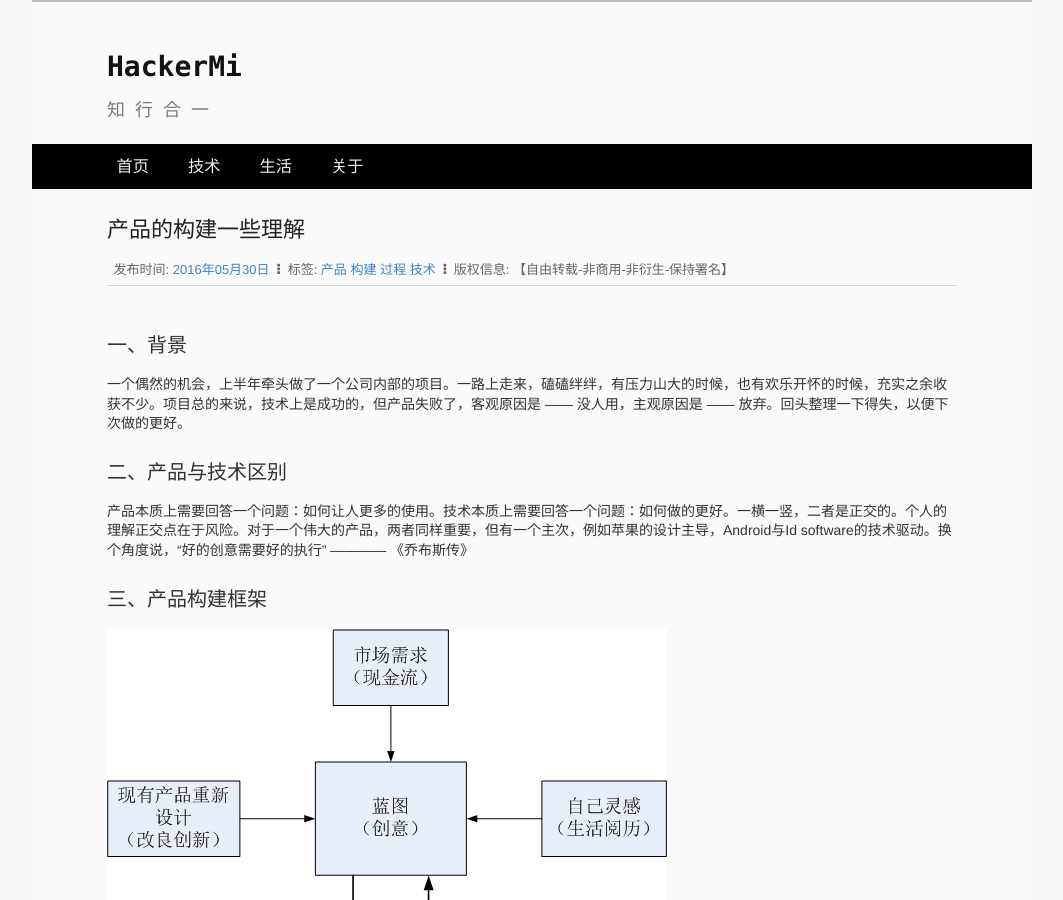
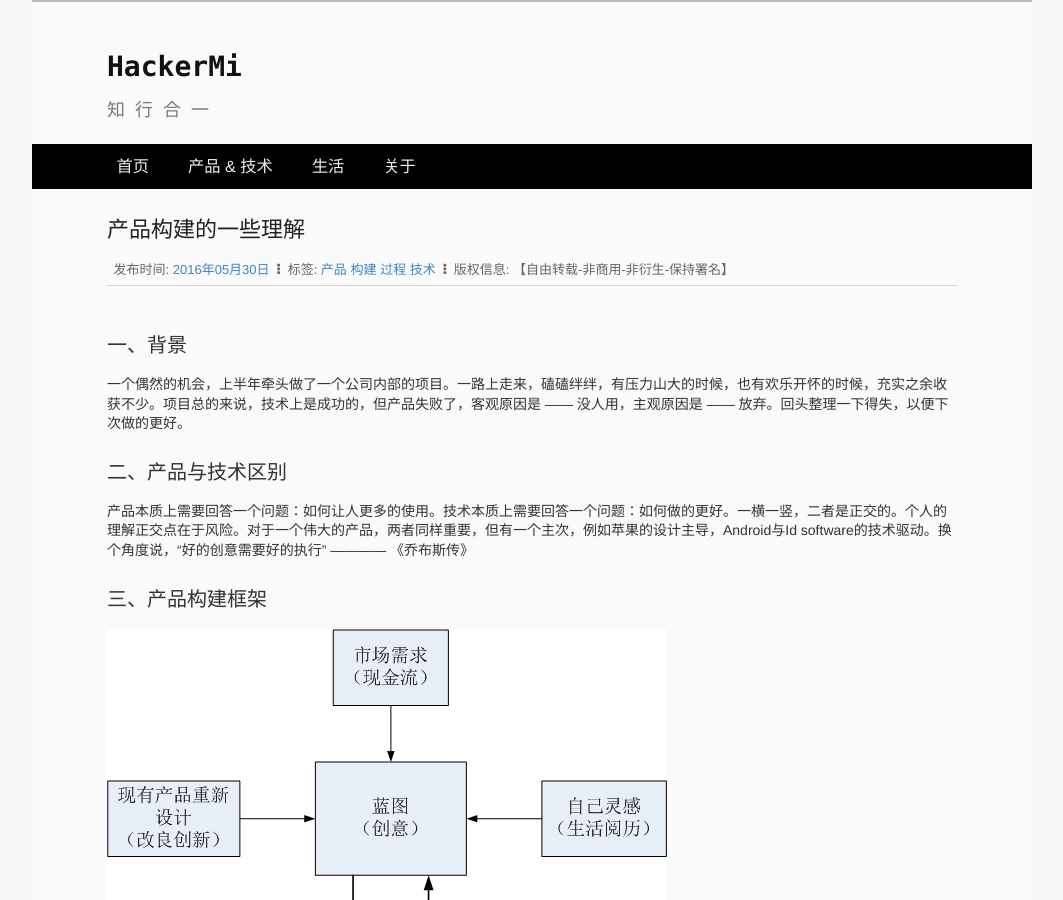
Before and after one commit to HackerMi/hackermi.github.com, a Jekyll site: the page built from _posts/tech/2016-05-30-product_construct.md, in a window 1280 px wide and 900 px high. Shown: the whole window, without its empty margins (108-1171 px from the left). Built offline with Jekyll 4.4.1, drawn with Linux system fonts in a browser that asks for light colours; comment, search, counter and statistics services are not loaded.

Commit message:
fix bug
Signed-off-by: wangwei_b <wangwei_b@xiaomi.com>

```diff
--- a/_layouts/default.html
+++ b/_layouts/default.html
@@ -33,7 +33,7 @@
 				 <div class="page-navbar-container">
 					 <ul class="page-nav">
 						 <li><a href="/">首页</a></li>
-						 <li><a href="/tech">技术</a></li>
+						 <li><a href="/tech">产品 & 技术</a></li>
 						 <li><a href="/life">生活</a></li>
 						 <li><a href="/about">关于</a></li>
 					 </ul>
--- a/_posts/tech/2016-05-30-product_construct.md
+++ b/_posts/tech/2016-05-30-product_construct.md
@@ -1,6 +1,6 @@
 ---
 layout: post
-title: 产品的构建一些理解
+title: 产品构建的一些理解
 categories: tech
 tags: 产品 构建 过程 技术
 ---
```
